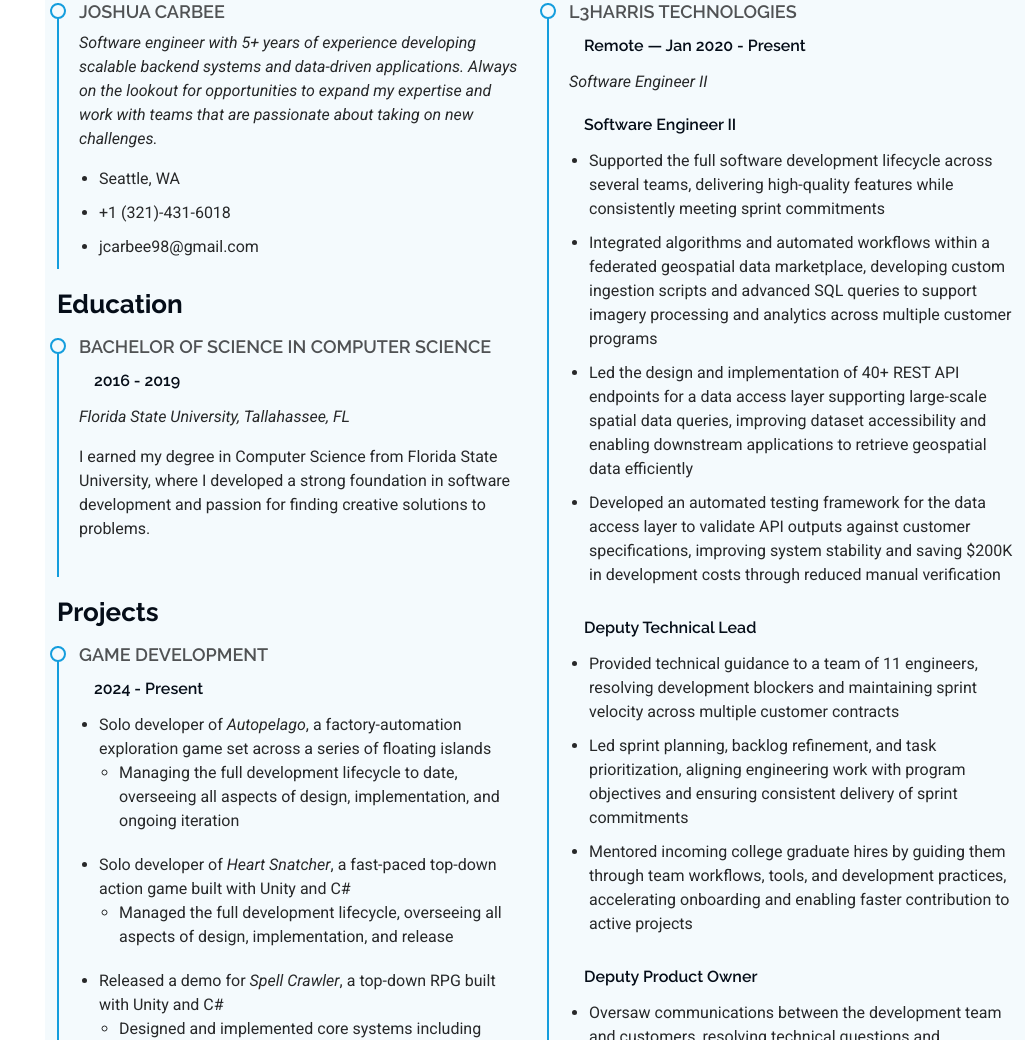
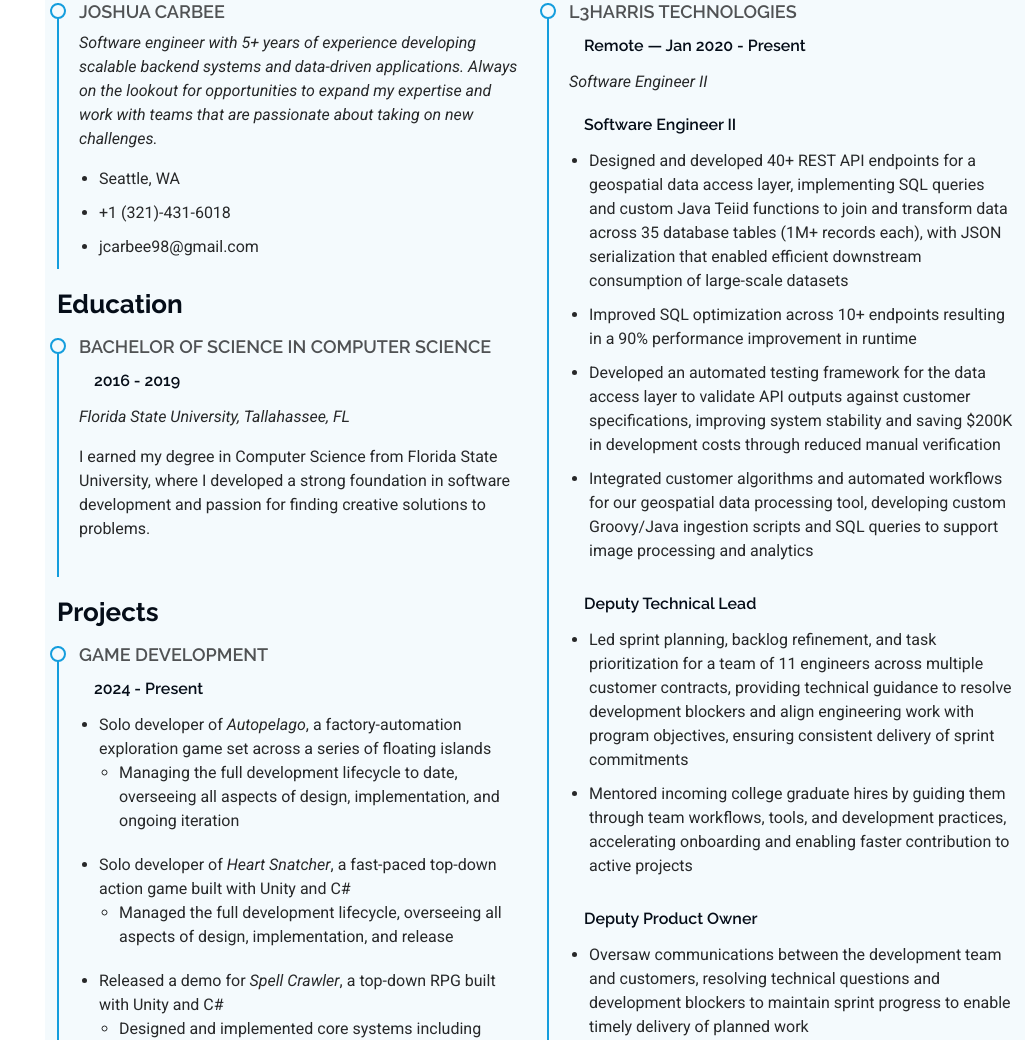
Before and after one commit to Big-Fridge/Big-Fridge.github.io, a plain HTML site: page index.html in a window 1280 px wide. Shown: the part 1770-2810 px from the top of the page, without its empty margins (255-1280 px from the left). Drawn offline with Linux system fonts and the light colour scheme.

Commit message:
Updated resume info

```diff
--- a/index.html
+++ b/index.html
@@ -195,16 +195,15 @@
 
                             <h5>Software Engineer II</h5>
                             <ul>
-                                <li>Supported the full software development lifecycle across several teams, delivering high-quality features while consistently meeting sprint commitments</li>
-                                <li>Integrated algorithms and automated workflows within a federated geospatial data marketplace, developing custom ingestion scripts and advanced SQL queries to support imagery processing and analytics across multiple customer programs</li>
-                                <li>Led the design and implementation of 40+ REST API endpoints for a data access layer supporting large-scale spatial data queries, improving dataset accessibility and enabling downstream applications to retrieve geospatial data efficiently</li>
+                                <li>Designed and developed 40+ REST API endpoints for a geospatial data access layer, implementing SQL queries and custom Java Teiid functions to join and transform data across 35 database tables (1M+ records each), with JSON serialization that enabled efficient downstream consumption of large-scale datasets</li>
+                                <li>Improved SQL optimization across 10+ endpoints resulting in a 90% performance improvement in runtime</li>
                                 <li>Developed an automated testing framework for the data access layer to validate API outputs against customer specifications, improving system stability and saving $200K in development costs through reduced manual verification</li>
+                                <li>Integrated customer algorithms and automated workflows for our geospatial data processing tool, developing custom Groovy/Java ingestion scripts and SQL queries to support image processing and analytics</li>
                             </ul>
 
                             <h5>Deputy Technical Lead</h5>
                             <ul>
-                                <li>Provided technical guidance to a team of 11 engineers, resolving development blockers and maintaining sprint velocity across multiple customer contracts</li>
-                                <li>Led sprint planning, backlog refinement, and task prioritization, aligning engineering work with program objectives and ensuring consistent delivery of sprint commitments</li>
+                                <li>Led sprint planning, backlog refinement, and task prioritization for a team of 11 engineers across multiple customer contracts, providing technical guidance to resolve development blockers and align engineering work with program objectives, ensuring consistent delivery of sprint commitments</li>
                                 <li>Mentored incoming college graduate hires by guiding them through team workflows, tools, and development practices, accelerating onboarding and enabling faster contribution to active projects</li>
                             </ul>
 
```
Also changed, not shown: 1 other file.
